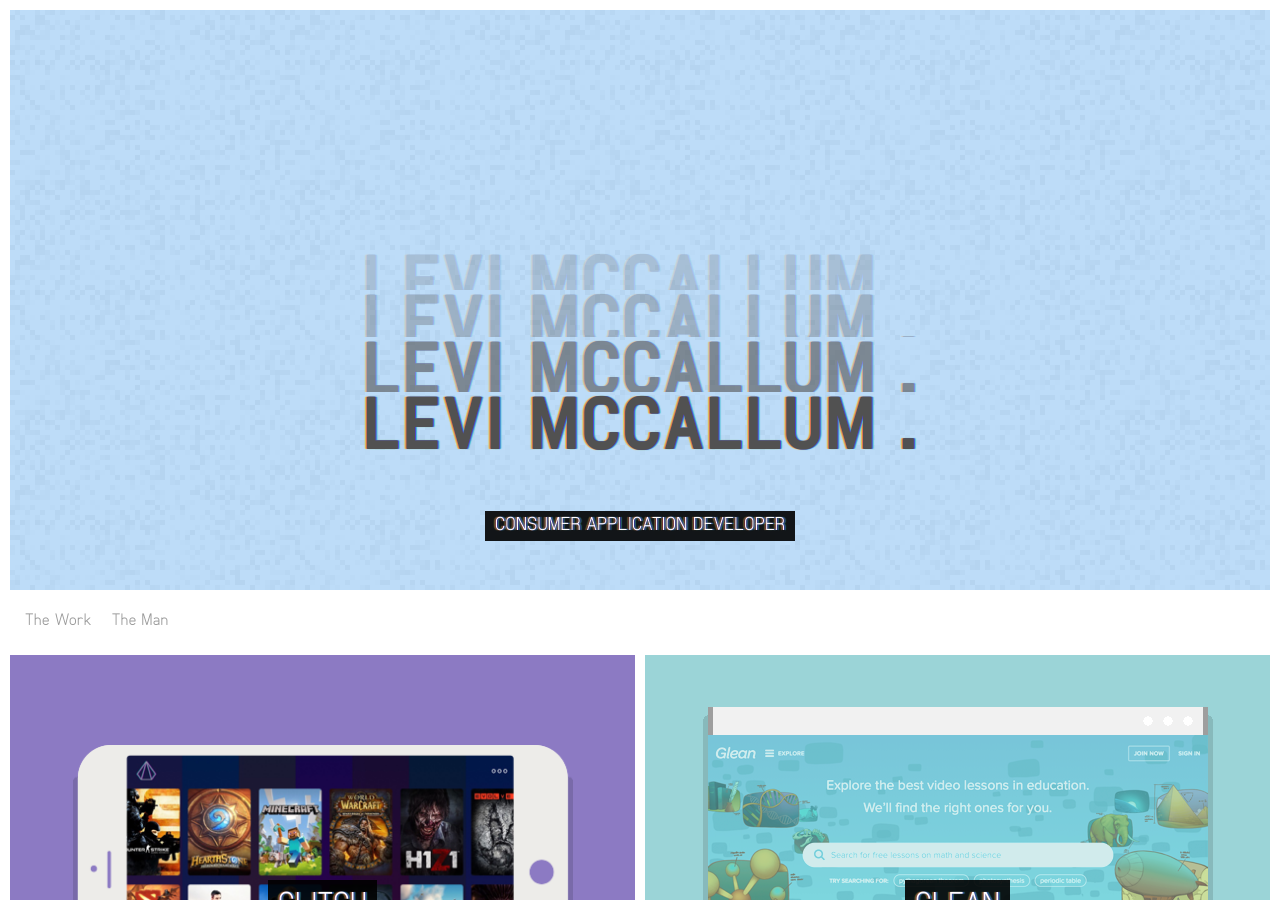
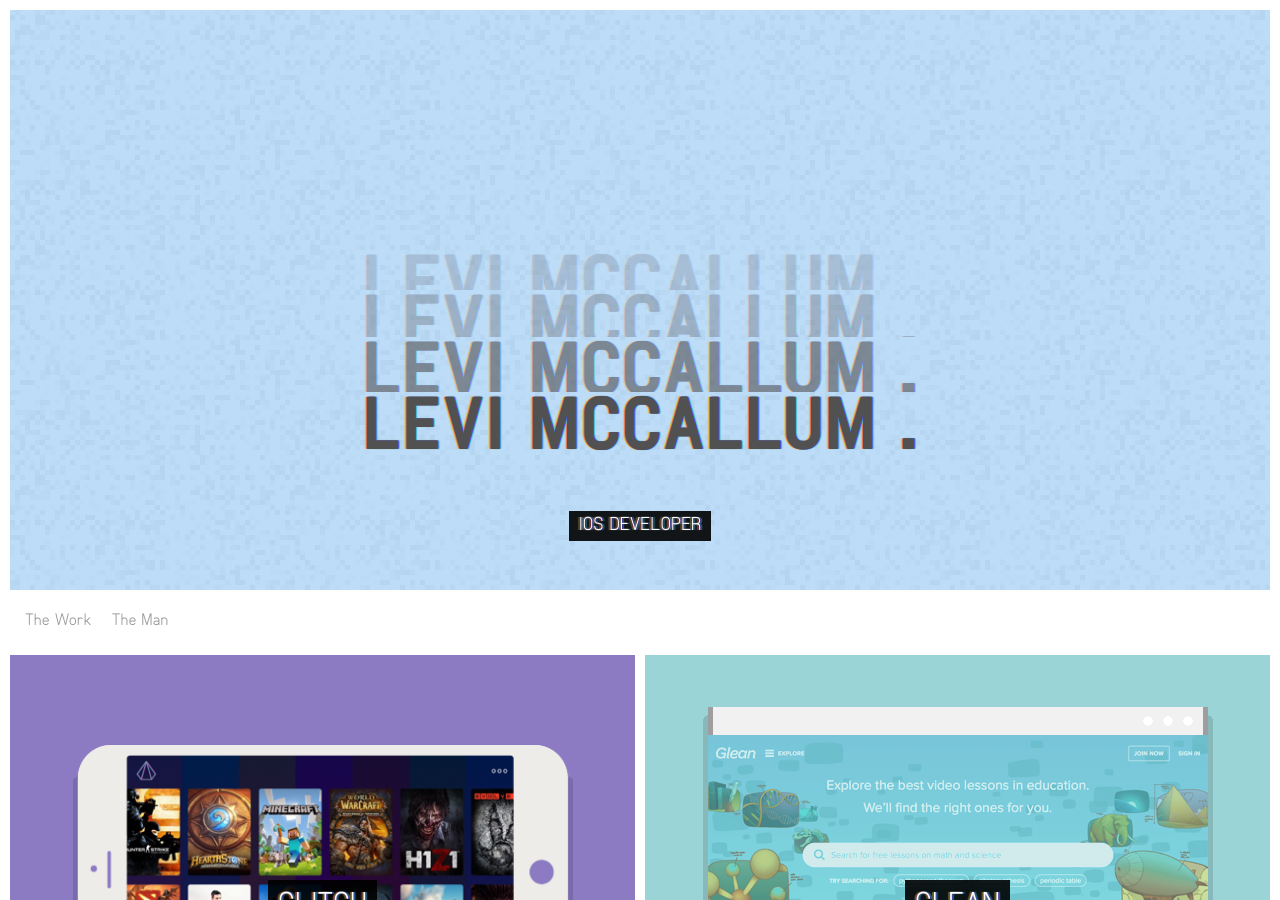
Before and after one commit to levi/levi.github.io, a Jekyll site: the page built from index.html, in a window 1280 px wide and 900 px high. Built offline with Jekyll 4.4.1, drawn with Linux system fonts in a browser that asks for light colours; grey boxes are pictures that could not be loaded.

Commit message:
New subtitle

```diff
--- a/_config.yml
+++ b/_config.yml
@@ -1,6 +1,6 @@
 # Site settings
 title: Levi McCallum
-subtitle: Consumer Application Developer
+subtitle: iOS Developer
 email: levi@levimccallum.com
 description: >
   The personal site of Levi McCallum, a California based iOS developer.
```
